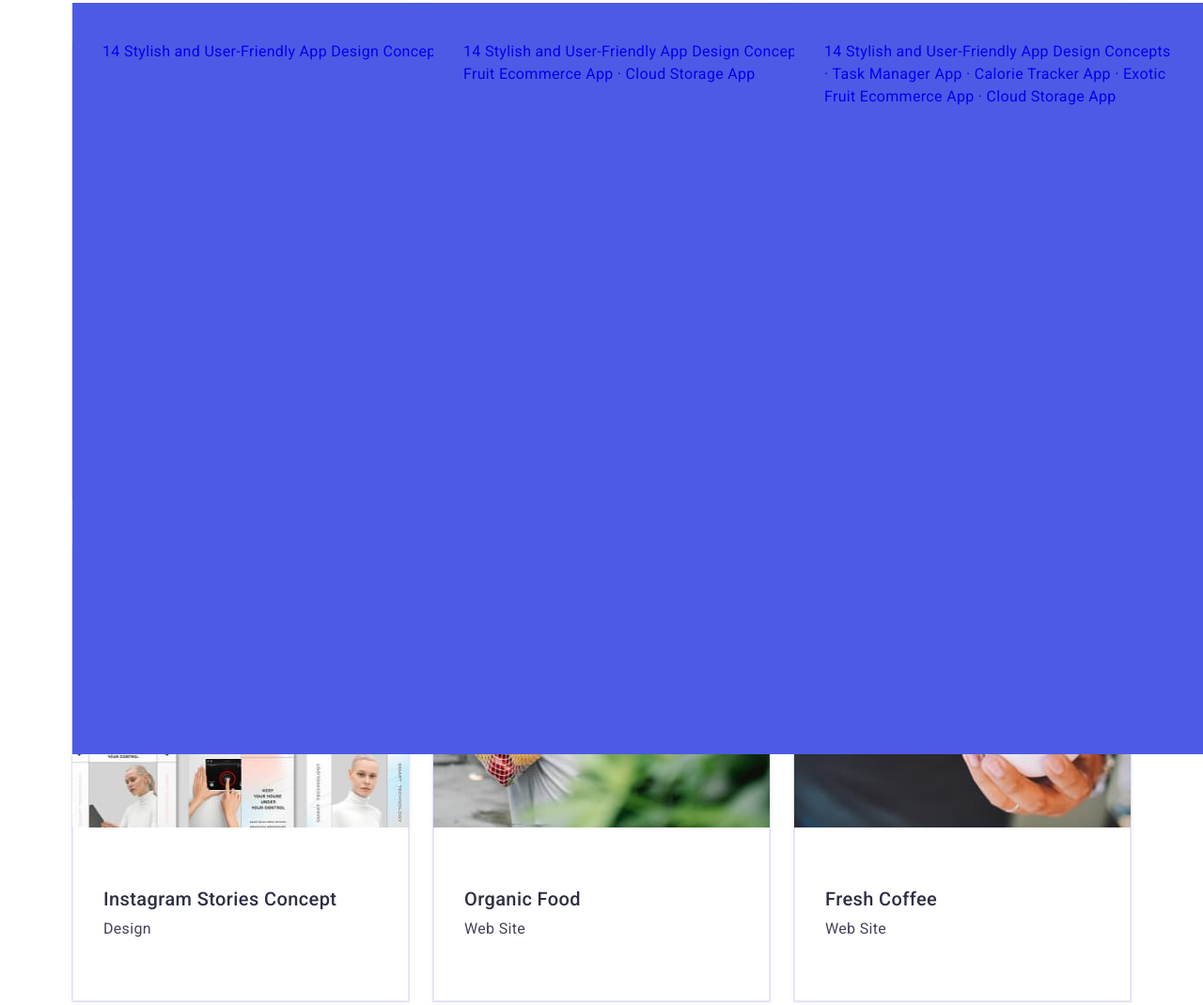
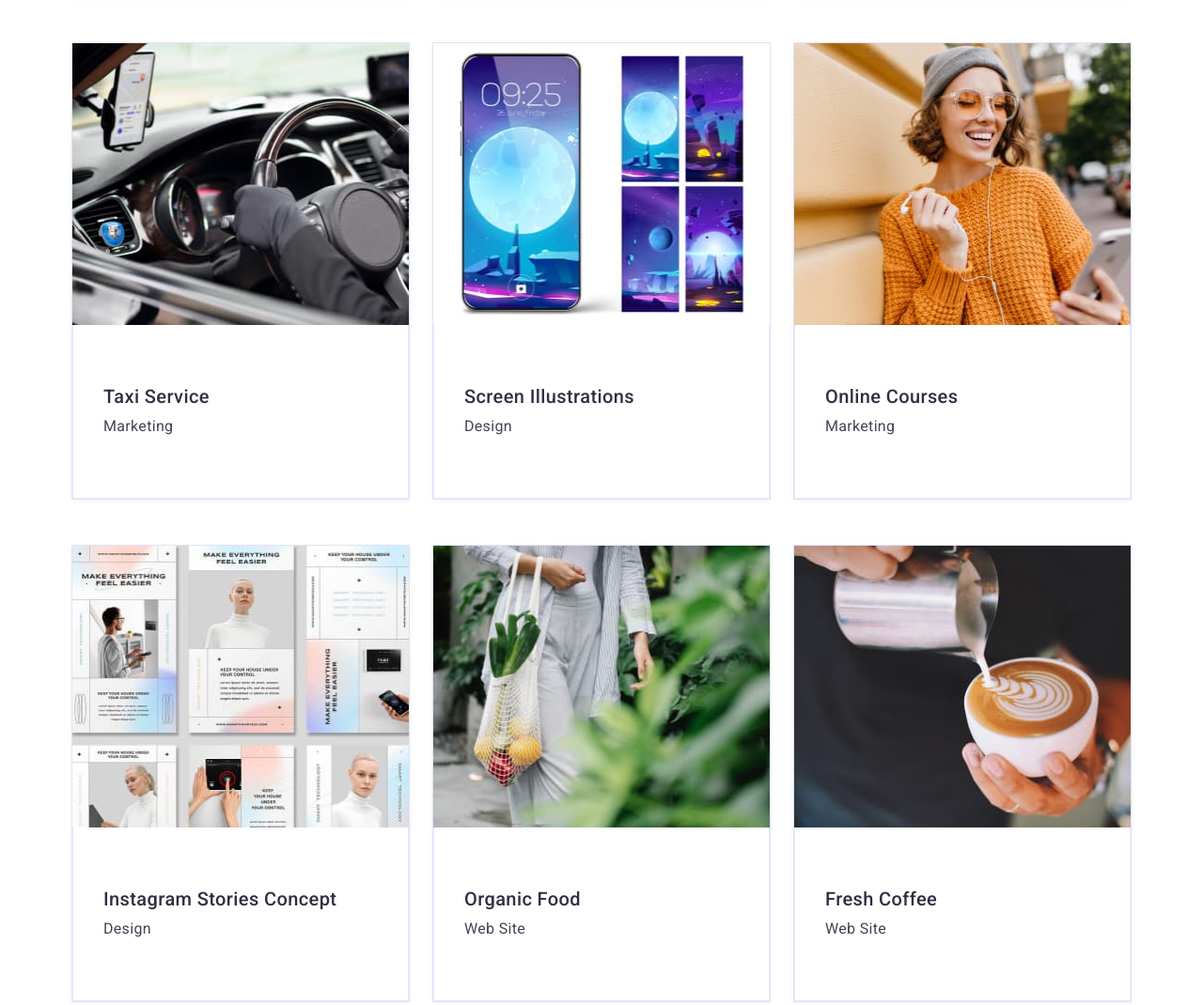
Before and after one commit to Yevhen1985/goit-markup-hw-05, a plain HTML site: page portfolio.html in a window 1280 px wide. Shown: the part 797-1867 px from the top of the page at 94% size. Drawn offline with nearby package versions, Linux system fonts and the light colour scheme.

Commit message:
Task5 06. 25 -3)

```diff
--- a/css/styles.css
+++ b/css/styles.css
@@ -748,6 +748,11 @@ img {
    .portfolio-link:focus .apps-cover-text {
     transform: translateY(0%);}
 
+    .portfolio-wrap {
+        position: relative;
+        overflow: hidden;
+     }
+
 .pics-title {
     font-weight: 500;
     font-size: var(--we-are-size);
@@ -774,17 +779,15 @@ img {
     padding: 32px 16px;
 }
 
-.apps-cover-wrap {
-    position: relative;
-    overflow: hidden;
-  }
-
 .apps-cover-text {
+    height: 100%;
+    width: 100%;
+    transform: translateY(100%);
     position: absolute;
     top: 0;
     background: #4d5ae5;
     padding: 40px 32px;
-    color: var(--back-btn-portfolio);
+    color: var(--light-color);
     font-weight: 400;
     font-size: 16px;
     line-height: 1.5;
--- a/portfolio.html
+++ b/portfolio.html
@@ -82,7 +82,7 @@
           <ul class="row-list link list">
             <li class="row-item">
               <a class="portfolio-link link" href="">
-                <div>
+                <div class="portfolio-wrap">
                   <img
                   src="./images/portfolio-1.jpg"
                   alt="Banking App Interface Concept"
@@ -103,7 +103,7 @@
             </li>
             <li class="row-item">
               <a class="portfolio-link link" href="">
-                <div>
+                <div class="portfolio-wrap">
                 <img
                   src="./images/portfolio-2.jpg"
                   alt="Cashless Payment"
@@ -124,7 +124,7 @@
             </li>
             <li class="row-item">
               <a class="portfolio-link link" href="">
-                <div>
+                <div class="portfolio-wrap">
                 <img
                   src="./images/portfolio-3.jpg"
                   alt="Meditation App"
@@ -145,7 +145,7 @@
             </li>
             <li class="row-item">
               <a class="portfolio-link link" href="">
-                <div>
+                <div class="portfolio-wrap">
                 <img
                   src="./images/portfolio-4.jpg"
                   alt="Taxi Service"
@@ -166,7 +166,7 @@
             </li>
             <li class="row-item">
               <a class="portfolio-link link" href="">
-                <div>
+                <div class="portfolio-wrap">
                 <img
                   src="./images/portfolio-5.jpg"
                   alt="Screen Illustrations"
@@ -187,7 +187,7 @@
             </li>
             <li class="row-item">
               <a class="portfolio-link link" href="">
-                <div>
+                <div class="portfolio-wrap">
                 <img
                   src="./images/portfolio-6.jpg"
                   alt="Online Courses"
@@ -208,7 +208,7 @@
             </li>
             <li class="row-item">
               <a class="portfolio-link link" href="">
-                <div>
+                <div class="portfolio-wrap">
                 <img
                   src="./images/portfolio-7.jpg"
                   alt="Instagram Stories Concept"
@@ -229,7 +229,7 @@
             </li>
             <li class="row-item">
               <a class="portfolio-link link" href="">
-                <div>
+                <div class="portfolio-wrap">
                 <img
                   src="./images/portfolio-8.jpg"
                   alt="Organic Food"
@@ -250,7 +250,7 @@
             </li>
             <li class="row-item">
               <a class="portfolio-link link" href="">
-                <div>
+                <div class="portfolio-wrap">
                 <img
                   src="./images/portfolio-9.jpg"
                   alt="Fresh Coffee"
```
